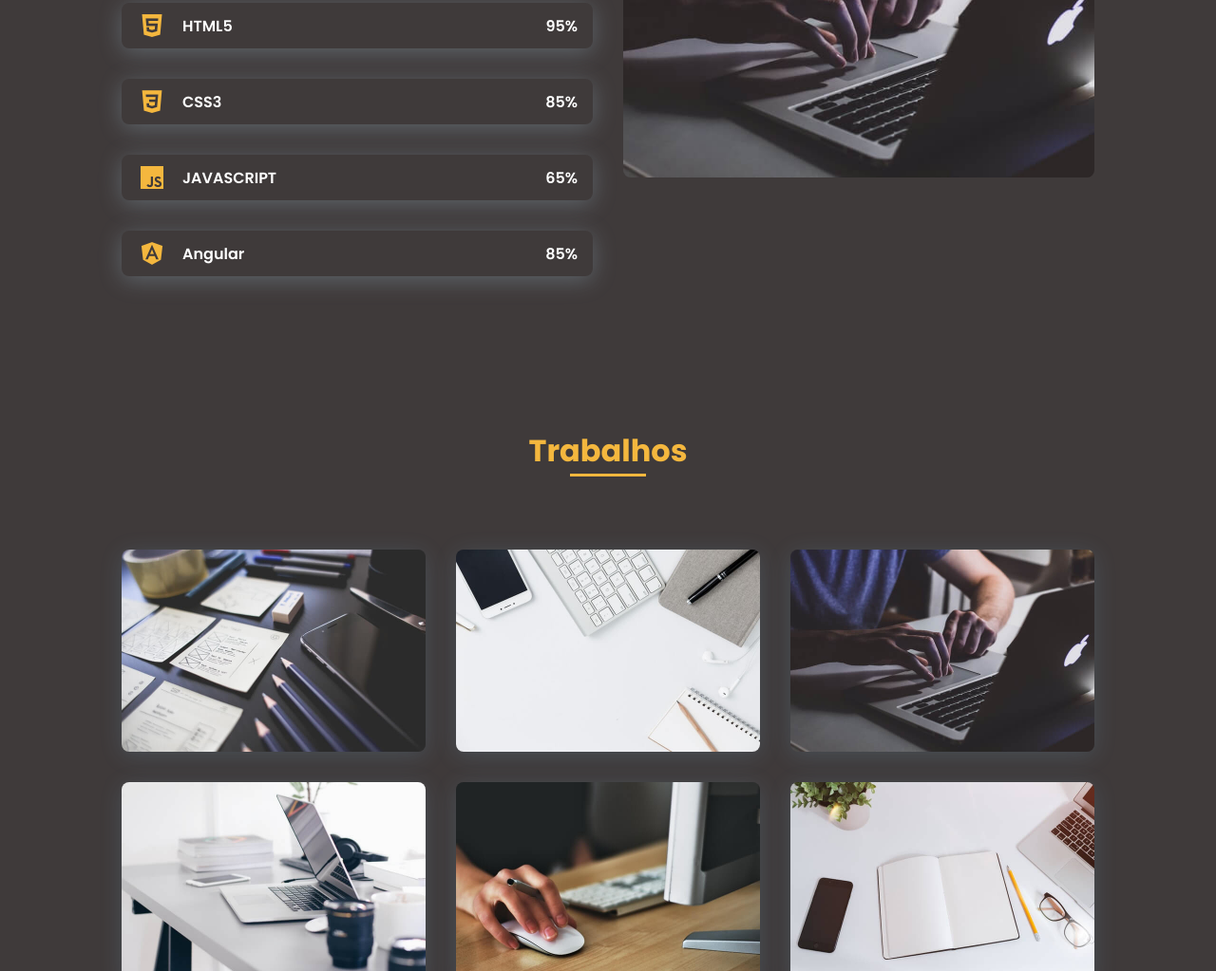
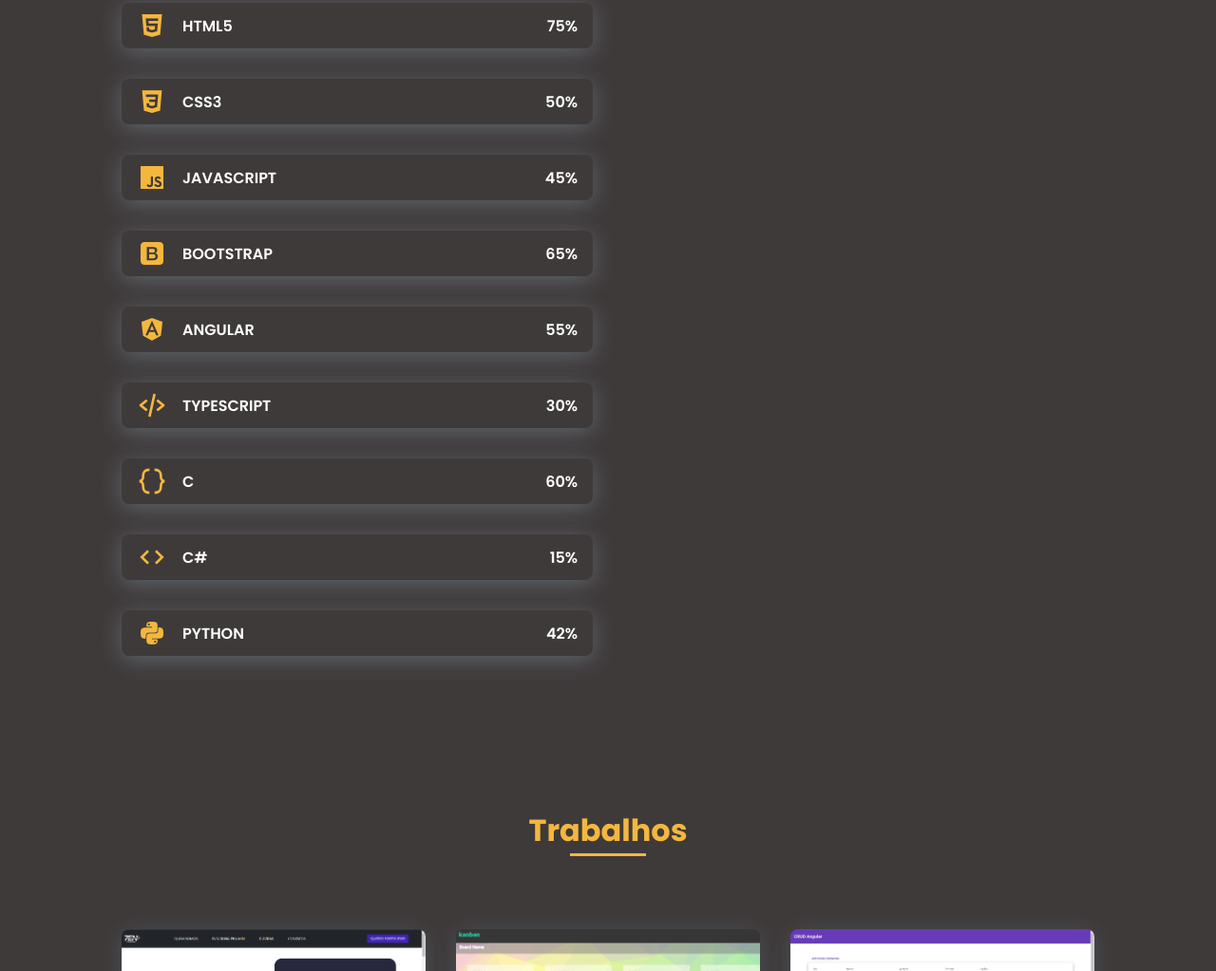
Before and after one commit to nailtonsimoes/portfolio-em-codigo, a plain HTML site: page index.html in a window 1280 px wide. Shown: the part 1777-2800 px from the top of the page at 95% size. Drawn offline with nearby package versions, Linux system fonts and the light colour scheme.

Commit message:
terceiro push com ajustes do portifolio

```diff
--- a/assets/css/styles.css
+++ b/assets/css/styles.css
@@ -336,19 +336,39 @@ img {
 }
 
 .skills__html {
-  width: 95%;
+  width: 75%;
 }
 
 .skills__css {
-  width: 85%;
+  width: 50%;
 }
 
 .skills__js {
+  width: 45%;
+}
+
+.skills__bt {
   width: 65%;
 }
 
-.skills__ux {
-  width: 85%;
+.skills__angular {
+  width: 55%;
+}
+
+.skills__tp {
+  width: 30%;
+}
+
+.skills__c {
+  width: 60%;
+}
+
+.skills__Cc {
+  width: 15%;
+}
+
+.skills__py {
+  width: 42%;
 }
 
 .skills__img {
--- a/index.html
+++ b/index.html
@@ -57,17 +57,25 @@
             Web Developer
           </h1>
 
-          <a href="#" class="button">Contato</a>
+          <a href="#contact" class="button">Contato</a>
         </div>
 
         <div class="home__social">
-          <a href="" class="home__social-icon"
+          <a
+            href="https://www.linkedin.com/in/nailtonsimoes/"
+            class="home__social-icon"
+            target="_blank"
             ><i class="bx bxl-linkedin"></i
           ></a>
-          <a href="" class="home__social-icon"
+          <a href="" class="home__social-icon" target="_blank"
             ><i class="bx bxl-behance"></i
           ></a>
-          <a href="" class="home__social-icon"><i class="bx bxl-github"></i></a>
+          <a
+            href="https://github.com/nailtonsimoes"
+            target="_blank"
+            class="home__social-icon"
+            ><i class="bx bxl-github"></i
+          ></a>
         </div>
 
         <div class="home__img">
@@ -117,7 +125,12 @@
               agregar em qualquer ambiente em que eu participe e da mesma forma
               aprender o máximo com todos ao meu redor.
             </p>
-            <a href="#" class="button">Download CV</a>
+            <a
+              href="assets/img/Nailton simões Cabral da silva.pdf"
+              class="button"
+              download="Curriculo Nailton Simoes"
+              >Download CV</a
+            >
           </div>
         </div>
       </section>
@@ -138,6 +151,7 @@
               de sistemas em Angular com interações em banco de dados como
               firebase e nodeJS.
             </p>
+
             <div class="skills__data">
               <div class="skills__names">
                 <i class="bx bxl-html5 skills__icon"></i>
@@ -145,9 +159,10 @@
               </div>
               <div class="skills__bar skills__html"></div>
               <div>
-                <span class="skills__percentage">95%</span>
+                <span class="skills__percentage">75%</span>
               </div>
             </div>
+
             <div class="skills__data">
               <div class="skills__names">
                 <i class="bx bxl-css3 skills__icon"></i>
@@ -155,9 +170,10 @@
               </div>
               <div class="skills__bar skills__css"></div>
               <div>
-                <span class="skills__percentage">85%</span>
+                <span class="skills__percentage">50%</span>
               </div>
             </div>
+
             <div class="skills__data">
               <div class="skills__names">
                 <i class="bx bxl-javascript skills__icon"></i>
@@ -165,23 +181,75 @@
               </div>
               <div class="skills__bar skills__js"></div>
               <div>
+                <span class="skills__percentage">45%</span>
+              </div>
+            </div>
+
+            <div class="skills__data">
+              <div class="skills__names">
+                <i class="bx bxl-bootstrap skills__icon"></i>
+                <span class="skills__name">BOOTSTRAP</span>
+              </div>
+              <div class="skills__bar skills__bt"></div>
+              <div>
                 <span class="skills__percentage">65%</span>
               </div>
             </div>
+
             <div class="skills__data">
               <div class="skills__names">
                 <i class="bx bxl-angular skills__icon"></i>
-                <span class="skills__name">Angular</span>
+                <span class="skills__name">ANGULAR</span>
               </div>
-              <div class="skills__bar skills__ux"></div>
+              <div class="skills__bar skills__angular"></div>
               <div>
-                <span class="skills__percentage">85%</span>
+                <span class="skills__percentage">55%</span>
               </div>
             </div>
-          </div>
 
-          <div>
-            <img src="assets/img/work3.jpg" alt="" class="skills__img" />
+            <div class="skills__data">
+              <div class="skills__names">
+                <i class="bx bx-code-alt skills__icon"></i>
+                <span class="skills__name">TYPESCRIPT</span>
+              </div>
+              <div class="skills__bar skills__tp"></div>
+              <div>
+                <span class="skills__percentage">30%</span>
+              </div>
+            </div>
+
+            <div class="skills__data">
+              <div class="skills__names">
+                <i class="bx bx-code-curly skills__icon"></i>
+                <span class="skills__name">C</span>
+              </div>
+              <div class="skills__bar skills__c"></div>
+              <div>
+                <span class="skills__percentage">60%</span>
+              </div>
+            </div>
+
+            <div class="skills__data">
+              <div class="skills__names">
+                <i class="bx bx-code skills__icon"></i>
+                <span class="skills__name">C#</span>
+              </div>
+              <div class="skills__bar skills__Cc"></div>
+              <div>
+                <span class="skills__percentage">15%</span>
+              </div>
+            </div>
+
+            <div class="skills__data">
+              <div class="skills__names">
+                <i class="bx bxl-python skills__icon"></i>
+                <span class="skills__name">PYTHON</span>
+              </div>
+              <div class="skills__bar skills__py"></div>
+              <div>
+                <span class="skills__percentage">42%</span>
+              </div>
+            </div>
           </div>
         </div>
       </section>
@@ -191,23 +259,37 @@
         <h2 class="section-title">Trabalhos</h2>
 
         <div class="work__container bd-grid">
-          <a href="" class="work__img">
-            <img src="assets/img/work1.jpg" alt="" />
+          <a
+            href="https://github.com/nailtonsimoes/site-7EN"
+            class="work__img"
+            target="_blank"
+          >
+            <img src="assets/img/site7en-print.png" alt="" />
+            <p>Site 7en</p>
           </a>
-          <a href="" class="work__img">
-            <img src="assets/img/work2.jpg" alt="" />
+          <a
+            href="https://github.com/nailtonsimoes/kanban-angular"
+            class="work__img"
+            target="_blank"
+          >
+            <img src="assets/img/kanban-print.png" alt="" />
+            <p>Kanban Angular</p>
           </a>
-          <a href="" class="work__img">
-            <img src="assets/img/work3.jpg" alt="" />
+          <a
+            href="https://github.com/nailtonsimoes/crud-angular"
+            class="work__img"
+            target="_blank"
+          >
+            <img src="assets/img/crud-print.png" alt="" />
+            <p>Crud Angular</p>
           </a>
-          <a href="" class="work__img">
-            <img src="assets/img/work4.jpg" alt="" />
-          </a>
-          <a href="" class="work__img">
-            <img src="assets/img/work5.jpg" alt="" />
-          </a>
-          <a href="" class="work__img">
-            <img src="assets/img/work6.jpg" alt="" />
+          <a
+            href="https://github.com/nailtonsimoes/AUAU-Pet-Shop"
+            class="work__img"
+            target="_blank"
+          >
+            <img src="assets/img/petshop-print.png" alt="" />
+            <p>Au Au PetShop</p>
           </a>
         </div>
       </section>
@@ -241,9 +323,18 @@
     <footer class="footer">
       <p class="footer__title">Nailton Simões</p>
       <div class="footer__social">
-        <a href="#" class="footer__icon"><i class="bx bxl-facebook"></i></a>
-        <a href="#" class="footer__icon"><i class="bx bxl-instagram"></i></a>
-        <a href="#" class="footer__icon"><i class="bx bxl-twitter"></i></a>
+        <a
+          href="https://www.facebook.com/nailtonSCSilva/"
+          class="footer__icon"
+          target="_blank"
+          ><i class="bx bxl-facebook"></i
+        ></a>
+        <a
+          href="https://www.instagram.com/9n3wt0n/"
+          class="footer__icon"
+          target="_blank"
+          ><i class="bx bxl-instagram"></i
+        ></a>
       </div>
       <p class="footer__copy">João Pessoa - PB</p>
     </footer>
```
Also changed, not shown: assets/img/crud-print.png (added), assets/img/kanban-print.png (added), assets/img/petshop-print.png (added), assets/img/site7en-print.png (added), 1 other file.
